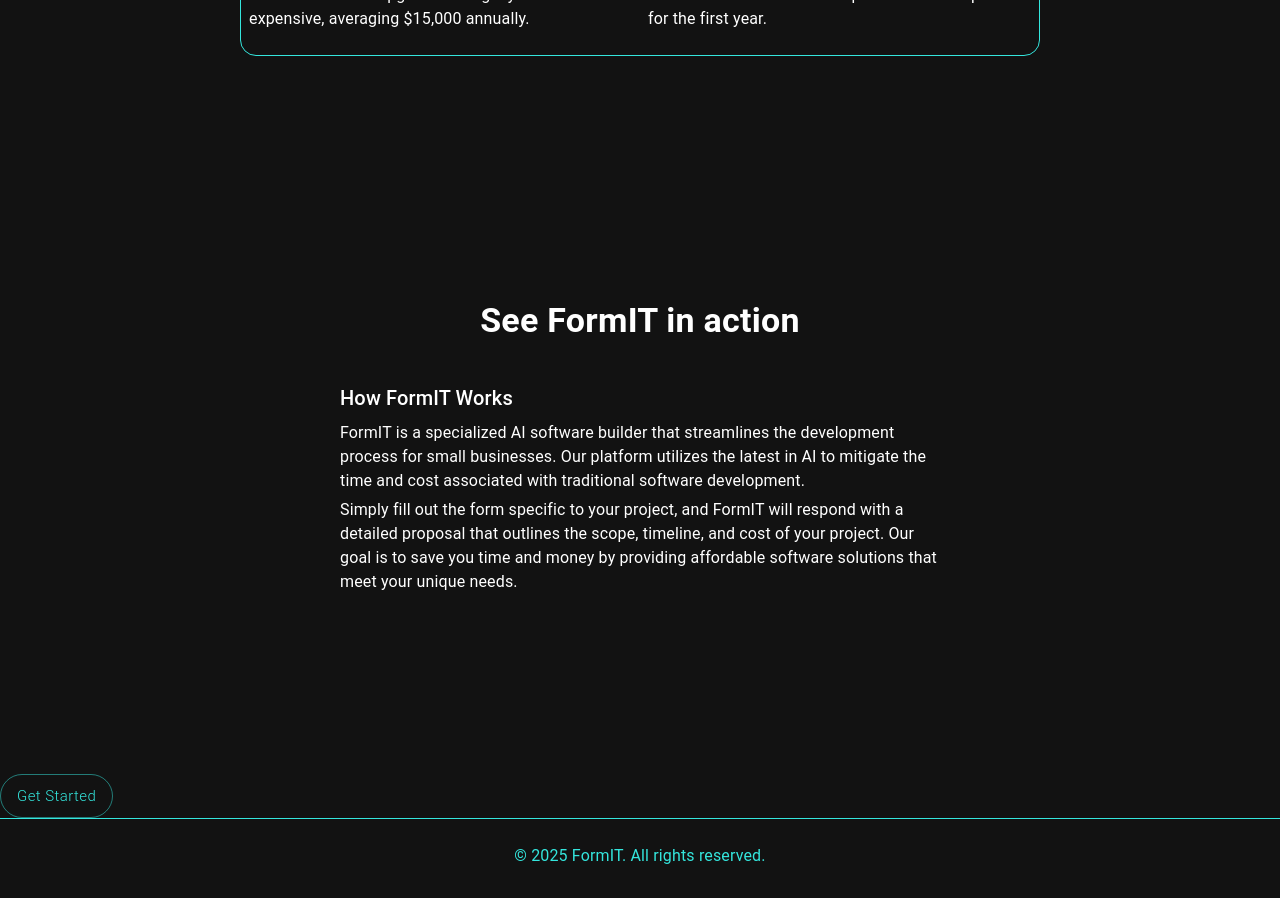
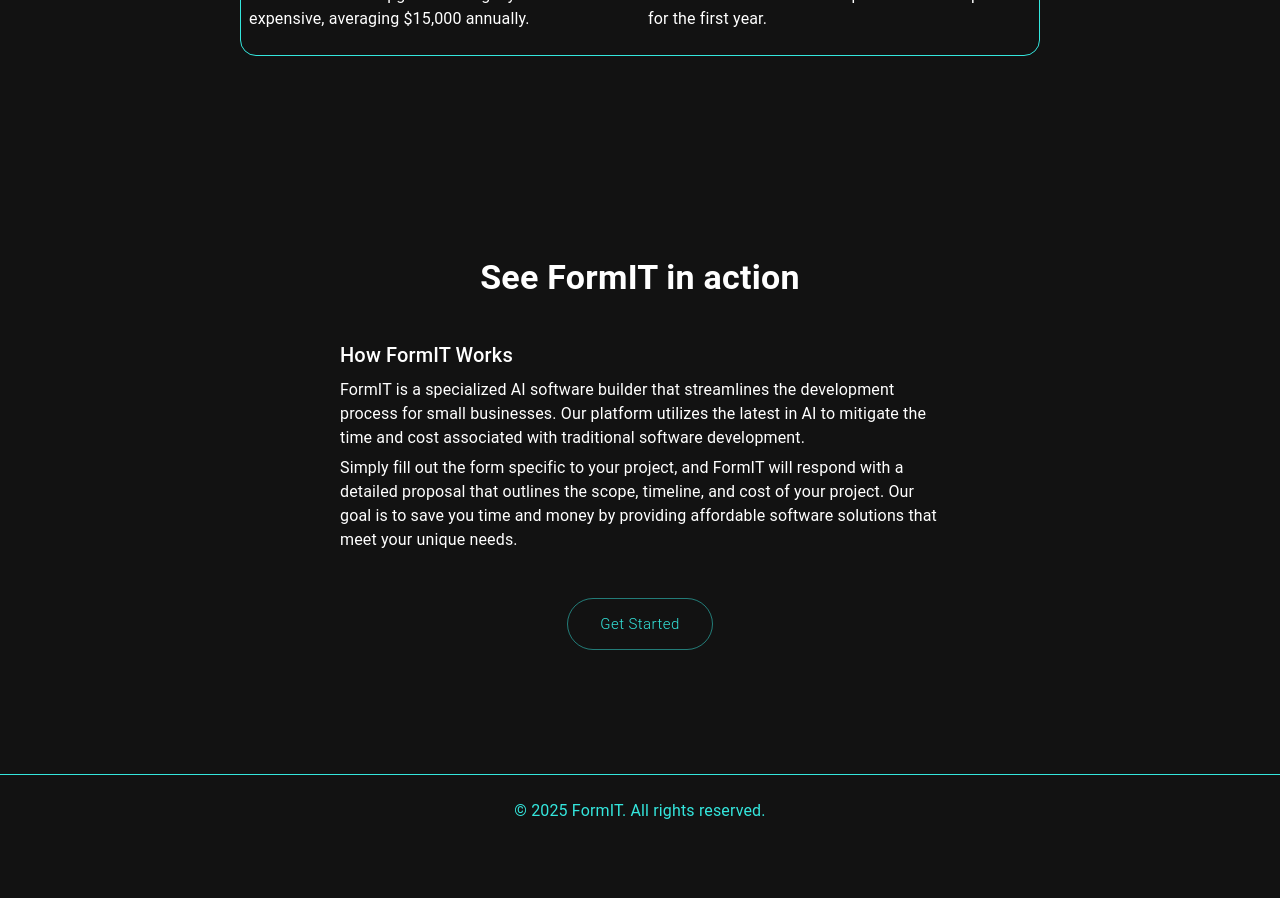
Before and after one commit to PatCHastings/FormIT, a React (Create React App) app: page / in a window 1280 px wide. Shown: the part 1460-2358 px from the top of the page. After the commit the page ends 2314 px from the top, so only its background shows below. Built offline with nearby package versions, Linux system fonts and the light colour scheme.

Commit message:
update readme and homepage

```diff
--- a/src/pages/Homepage.jsx
+++ b/src/pages/Homepage.jsx
@@ -38,6 +38,10 @@
   const thresholdValue = useMemo(() => (isMobile ? 0.5 : 0.8), [isMobile]);
 
   const { ref: problemRef, inView: problemInView } = useInView({
+    threshold: thresholdValue, // Dynamically set based on screen width
+  });
+
+  const { ref: demoRef, inView: demoInView } = useInView({
     threshold: thresholdValue, // Dynamically set based on screen width
   });
 
@@ -408,12 +412,24 @@
       {/* Demo Section */}
       <Box
         sx={{
-          minHeight: "80vh",
           display: "flex",
           flexDirection: "column",
           alignItems: "center",
           justifyContent: "center",
+          minHeight: "80vh",
           py: 6,
+          gap: 3, // Adds space between text content and button
+        }}
+      >
+        <div ref={demoRef}>
+          <Fade in={demoInView} timeout={1000}>
+            <Box
+              sx={{
+                display: "flex",
+                flexDirection: "column",
+                alignItems: "center",
+                justifyContent: "center",
+                textAlign: "center",
               }}
             >
               <Typography
@@ -422,7 +438,7 @@
                 sx={{
                   fontWeight: "bold",
                   textAlign: "center",
-            mb: 4,
+                  mb: 3,
                 }}
               >
                 See FormIT in action
@@ -431,10 +447,11 @@
               <Paper
                 elevation={0}
                 sx={{
-            p: 1,
+                  p: 2,
                   backgroundColor: "transparent",
                   textAlign: "center",
                   borderRadius: 2,
+                  maxWidth: "800px",
                 }}
               >
                 <Box
@@ -443,7 +460,7 @@
                     flexDirection: isMobile ? "column" : "row",
                     alignItems: "center",
                     justifyContent: "center",
-              gap: 2,
+                    gap: 3,
                   }}
                 >
                   <Box
@@ -457,27 +474,33 @@
                       How FormIT Works
                     </Typography>
                     <Typography variant="body1" gutterBottom>
-                FormIT is a specialized AI software builder that streamlines the
-                development process for small businesses. Our platform utilizes
-                the latest in AI to mitigate the time and cost associated with
-                traditional software development.
+                      FormIT is a specialized AI software builder that
+                      streamlines the development process for small businesses.
+                      Our platform utilizes the latest in AI to mitigate the
+                      time and cost associated with traditional software
+                      development.
                     </Typography>
                     <Typography variant="body1" gutterBottom>
-                Simply fill out the form specific to your project, and FormIT
-                will respond with a detailed proposal that outlines the scope,
-                timeline, and cost of your project. Our goal is to save you time
-                and money by providing affordable software solutions that meet
-                your unique needs.
+                      Simply fill out the form specific to your project, and
+                      FormIT will respond with a detailed proposal that outlines
+                      the scope, timeline, and cost of your project. Our goal is
+                      to save you time and money by providing affordable
+                      software solutions that meet your unique needs.
                     </Typography>
                   </Box>
                 </Box>
               </Paper>
             </Box>
-      <div>
+          </Fade>
+        </div>
+
+        {/* Button Fade-in */}
+        <Fade in={demoInView} timeout={2000}>
           <Button
             sx={{
               borderRadius: "50px",
-            top: isMobile ? "-100px" : "0px",
+              px: 4, // Adds padding for better button sizing
+              py: 1.5,
             }}
             type="submit"
             size={isMobile ? "medium" : "large"} // Smaller button on mobile
@@ -485,7 +508,8 @@
           >
             Get Started
           </Button>
-      </div>
+        </Fade>
+      </Box>
 
       {/* Footer Section */}
       <Box
```
Also changed, not shown: 1 other file (tests, documents, lock files or other folders). Lines whose indentation alone changed are shown as unchanged.
